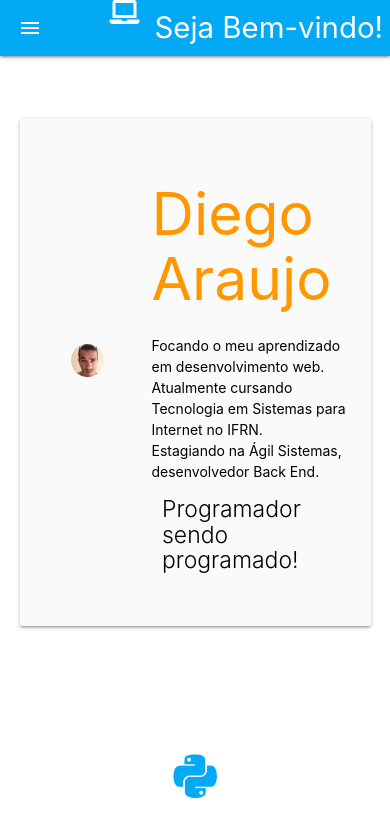
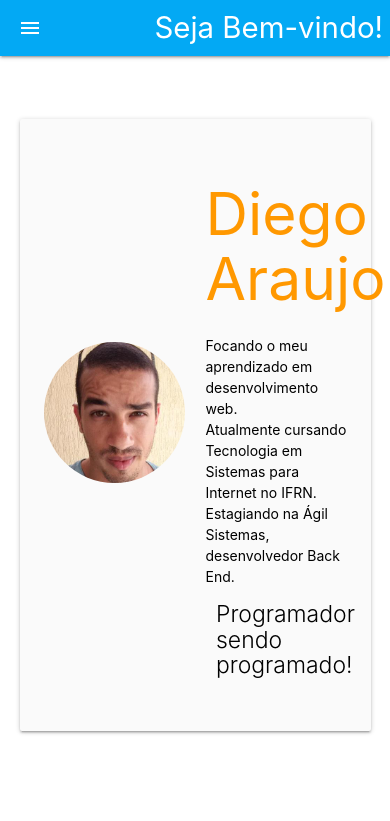
Before and after one commit to diegoshakan/diegoshakan.github.io, a plain HTML site: page index.html in a window 390 px wide. Shown: the top 821 px of the page. Drawn offline with nearby package versions, Linux system fonts and the light colour scheme.

Commit message:
modificação para mobile

```diff
--- a/index.html
+++ b/index.html
@@ -14,27 +14,27 @@
 </head>
 <body>
   <nav class="light-blue light-blue" role="navigation">
-    <div class="nav-wrapper"><a id="logo-container" href="http://diegoshakan.github.io/" class="brand-logo right">Seja Bem-vindo!<i class="fas fa-laptop"></i></a>
+    <div class="nav-wrapper"><a id="logo-container" href="http://diegoshakan.github.io/" class="brand-logo right">Seja Bem-vindo!</i></a>
       <ul class="right hide-on-med-and-down">
         <!-- <li><a href="#">Navbar Link</a></li> -->
       </ul>
 
-      <ul id="nav-mobile" class="sidenav">
+      <!-- <ul id="nav-mobile" class="sidenav">
         <li><a href="#">Navbar Link</a></li>
-      </ul>
+      </ul> -->
       <a href="#" data-target="nav-mobile" class="sidenav-trigger"><i class="material-icons">menu</i></a>
     </div>
   </nav>
   <div class="section no-pad-bot" id="index-banner">
     <div class="container">
       <br><br>
-      <div class="col s12 m8 offset-m2 l6 offset-l3">
+      <div class="col s10 m8 offset-m2 l6 offset-l3">
         <div class="card-panel grey lighten-5 z-depth-1">
           <div class="row valign-wrapper">
-            <div class="col s2">
+            <div class="col s6">
               <img src="images/dih.jpeg" alt="" class="circle responsive-img"> <!-- notice the "circle" class -->
             </div>
-            <div class="col s8">
+            <div class="col s6">
               <span class="black-text">
                   <h1 class="header orange-text">Diego Araujo</h1>
                 Focando o meu aprendizado em desenvolvimento web.<br>
@@ -137,7 +137,7 @@
     </div>
     <div class="footer-copyright">
       <div class="container center">
-      Made with <a class="white-text text-lighten-3" href="http://materializecss.com">Materialize</a>
+      <!-- Made with <a class="white-text text-lighten-3" href="http://materializecss.com">Materialize</a> -->
       </div>
     </div>
   </footer>
```
